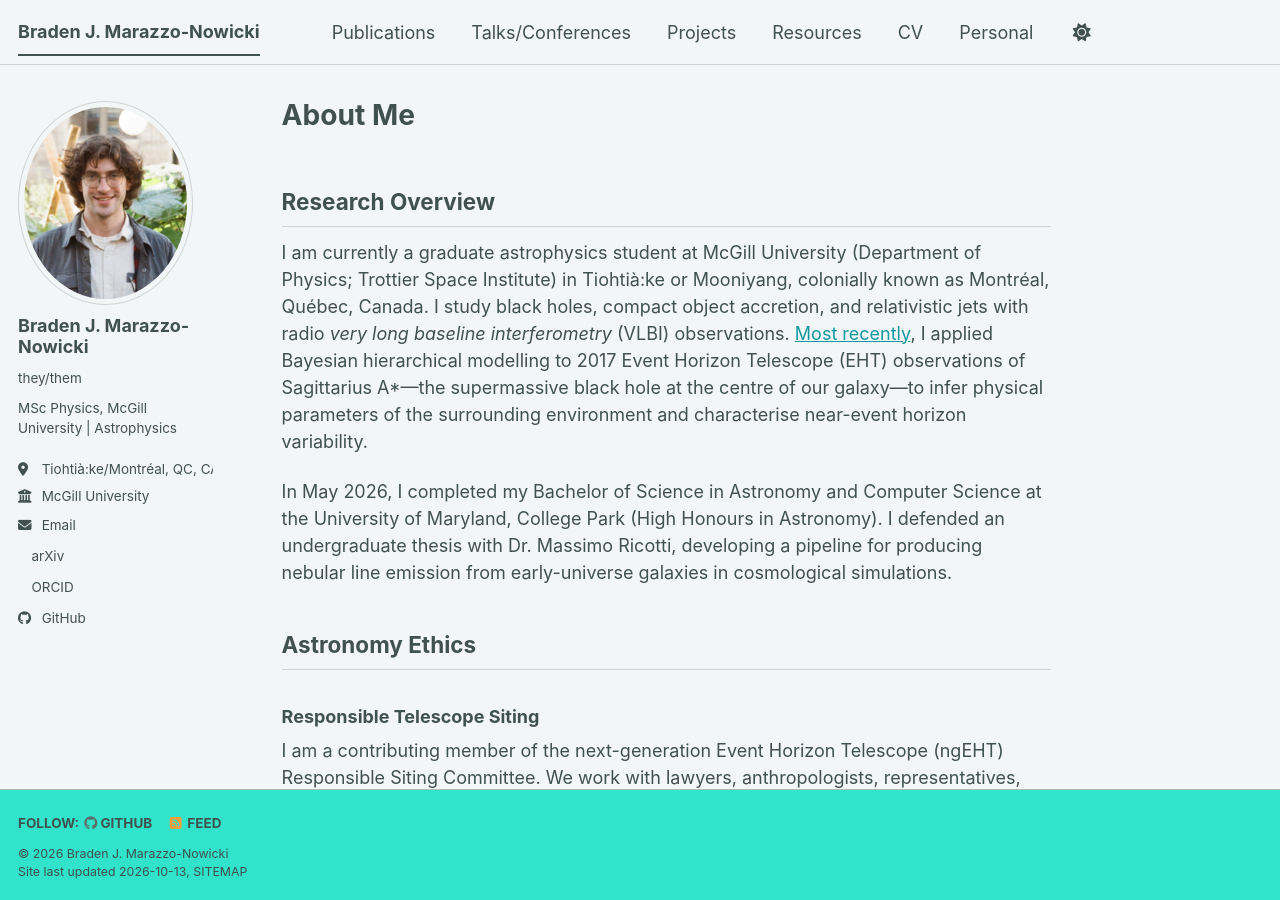
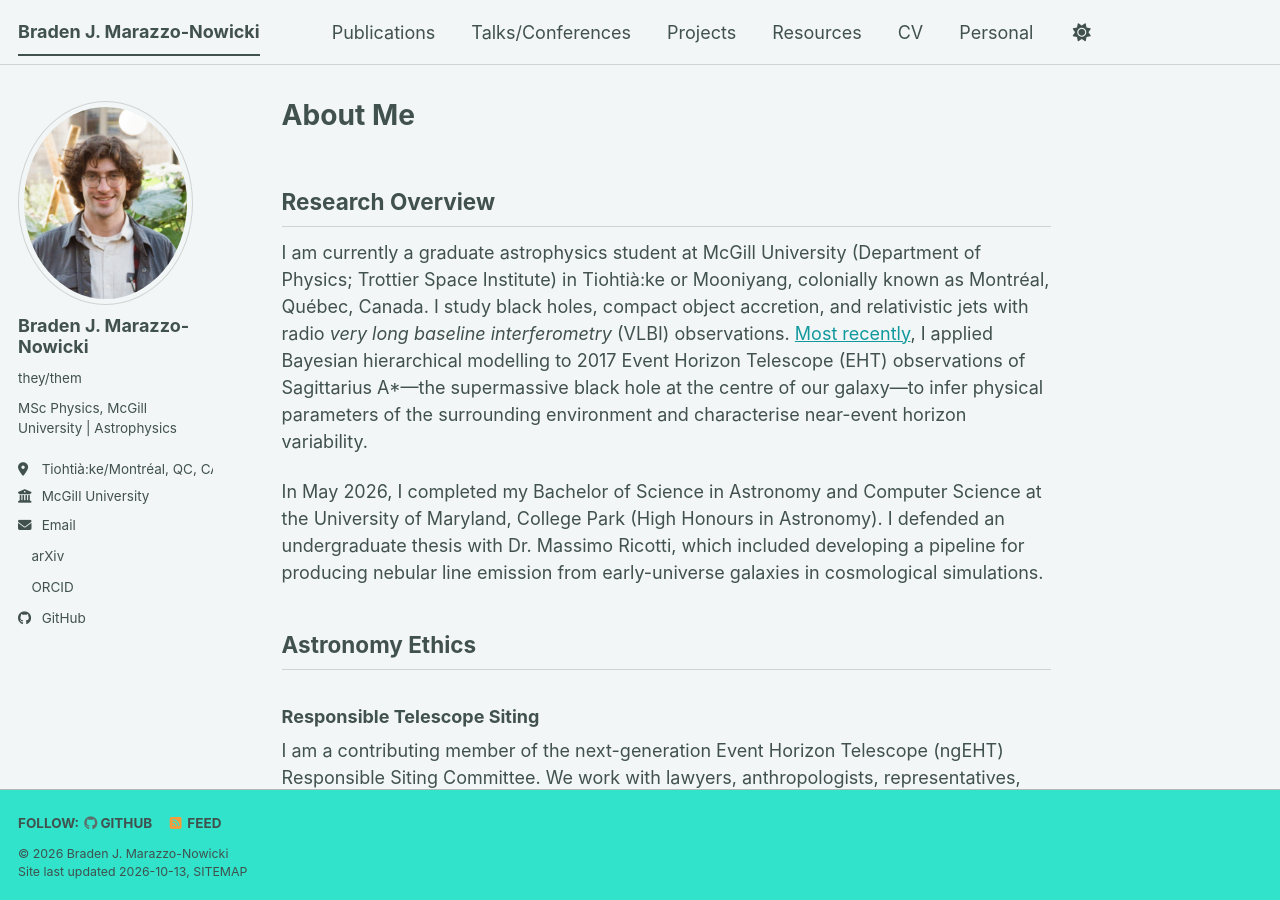
Before and after one commit to marazzo-nowicki/marazzo-nowicki.github.io, a Jekyll site: the page built from _pages/about.md, in a window 1280 px wide and 900 px high. Built offline with Jekyll 4.4.1, drawn with Linux system fonts in a browser that asks for light colours; a style sheet for code colours, icons or effects is not loaded.

Commit message:
Update about.md

```diff
--- a/_pages/about.md
+++ b/_pages/about.md
@@ -9,9 +9,9 @@ redirect_from:
 
 ## Research Overview
 
-I am currently a graduate astrophysics student at McGill University (Department of Physics; Trottier Space Institute) in Tiohtià:ke or Mooniyang, colonially known as Montréal, Québec, Canada. I study black holes, compact object accretion, and relativistic jets with radio *very long baseline interferometry* (VLBI) observations. [Most recently](https://ui.adsabs.harvard.edu/abs/2026arXiv260116267M/abstract), I applied Bayesian hierarchical modelling to 2017 Event Horizon Telescope (EHT) observations of Sagittarius A*---the supermassive black hole at the centre of our galaxy---to infer physical parameters of the surrounding environment and characterise near-event horizon variability.
+I am currently a graduate astrophysics student at McGill University (Department of Physics; Trottier Space Institute) in Tiohtià:ke or Mooniyang, colonially known as Montréal, Québec, Canada. I study black holes, compact object accretion, and relativistic jets with radio *very long baseline interferometry* (VLBI) observations. [Most recently](https://iopscience.iop.org/article/10.3847/1538-4357/ae9d68), I applied Bayesian hierarchical modelling to 2017 Event Horizon Telescope (EHT) observations of Sagittarius A*---the supermassive black hole at the centre of our galaxy---to infer physical parameters of the surrounding environment and characterise near-event horizon variability.
 
-In May 2026, I completed my Bachelor of Science in Astronomy and Computer Science at the University of Maryland, College Park (High Honours in Astronomy). I defended an undergraduate thesis with Dr. Massimo Ricotti, developing a pipeline for producing nebular line emission from early-universe galaxies in cosmological simulations.
+In May 2026, I completed my Bachelor of Science in Astronomy and Computer Science at the University of Maryland, College Park (High Honours in Astronomy). I defended an undergraduate thesis with Dr. Massimo Ricotti, which included developing a pipeline for producing nebular line emission from early-universe galaxies in cosmological simulations.
 
 ## Astronomy Ethics
 
```
